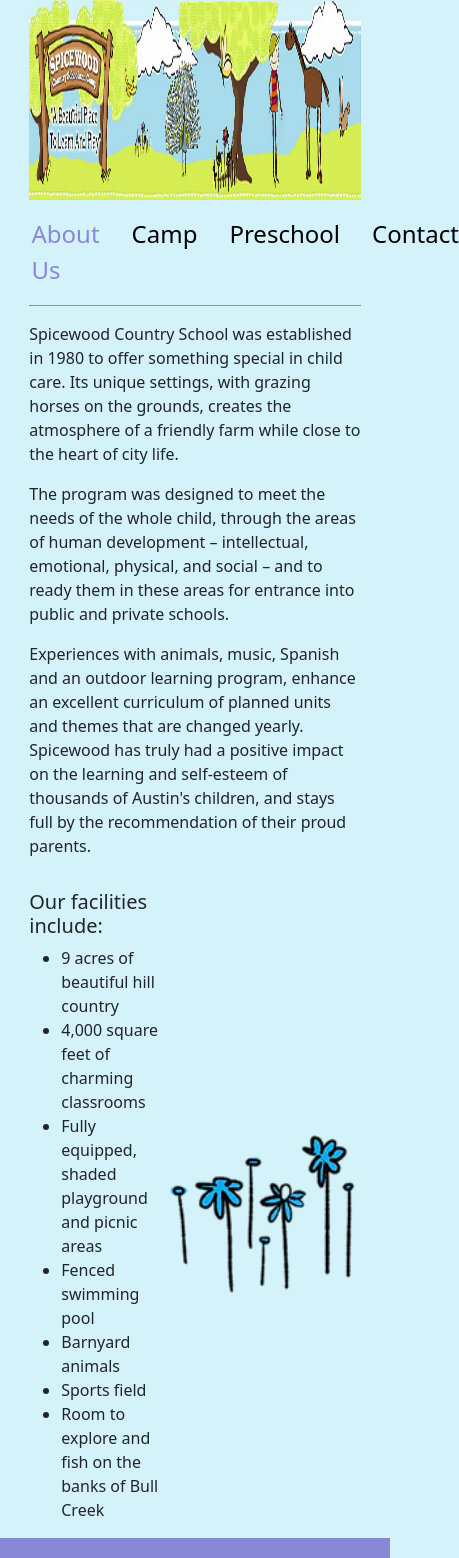
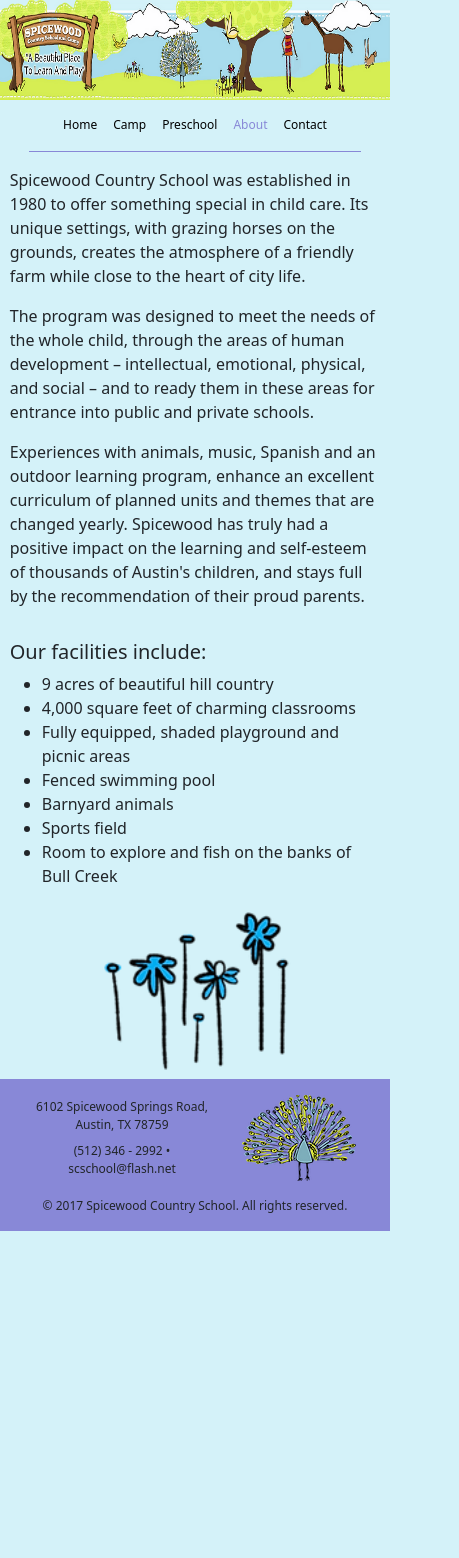
Before and after one commit to coldnebraska/spicewood-country-club, a React (Vite) app: page /about in a window 390 px wide. Shown: the top 1558 px of the page, 459 px wide, since content can reach past the window. After the commit the page ends 1231 px from the top, so only its background shows below. Built offline with nearby package versions, Linux system fonts and the light colour scheme.

Commit message:
added responsive styling using media queries

```diff
--- a/src/components/Nav.jsx
+++ b/src/components/Nav.jsx
@@ -15,11 +15,6 @@ export default function Nav() {
           }>
             Home
           </NavLink>,
-          <NavLink key={2} to="/about" className={({ isActive, isPending }) =>
-            isPending ? "pending" : isActive ? "active" : ""
-          }>
-            About Us
-          </NavLink>,
           <NavLink key={3} to="/camp" className={({ isActive, isPending }) =>
             isPending ? "pending" : isActive ? "active" : ""
           }>
@@ -29,6 +24,11 @@ export default function Nav() {
             isPending ? "pending" : isActive ? "active" : ""
           }>
             Preschool
+          </NavLink>,
+          <NavLink key={2} to="/about" className={({ isActive, isPending }) =>
+            isPending ? "pending" : isActive ? "active" : ""
+          }>
+            About
           </NavLink>,
           <NavLink key={5} to="/contact" className={({ isActive, isPending }) =>
             isPending ? "pending" : isActive ? "active" : ""
--- a/src/index.css
+++ b/src/index.css
@@ -179,7 +179,8 @@ width: 70%;
   display: flex;
   justify-content: space-evenly;
   align-items: center;
-  margin-top: 2rem;
+  margin: 2rem 0;
+  gap: 1rem;
 }
 
 .contact-form {
@@ -224,3 +225,92 @@ width: 70%;
   width: 350px;
   height: 350px;
 }
+
+@media screen and (max-width: 900px) {
+  .info-bar {
+    flex-wrap: wrap;
+    row-gap: 1rem;
+  }
+
+  .info {
+    width: 49%;
+  }
+
+  .middle-bar {
+    display: none;
+  }
+}
+
+@media screen and (max-width: 650px) {
+  #header-img {
+    height: 150px;
+    width: 100%;
+    margin: 0;
+  }
+
+  nav {
+    font-size: 20px;
+    gap: 1rem;
+  }
+
+  .contact-bottom {
+    flex-direction: column-reverse;
+  }
+}
+
+@media screen and (max-width: 500px) {
+  nav {
+    font-size: 16px;
+  }
+
+  .page-layout-1,
+  .page-layout-2 {
+    width: 95%;
+    margin: 0 2.5%;
+  }
+
+  .bottom {
+    flex-direction: column;
+  }
+
+  .downloads h3 {
+    font-size: 20px;
+  }
+
+  .downloads button {
+    font-size: 12px;
+  }
+
+  .contact-bottom {
+    width: 85%;
+    margin: 2rem 7.5%;
+  }
+
+  .footer p {
+    font-size: 12px;
+  }
+}
+
+@media screen and (max-width: 400px) {
+  #header-img {
+    height: 100px;
+  }
+
+  nav {
+    font-size: 12px;
+  }
+
+  .page-layout-1 h2,
+  .page-layout-1 h4 {
+    font-size: 20px;
+  }
+
+  .downloads h3 {
+    font-size: 16px;
+  }
+
+  #map {
+    width: 300px;
+    height: 300px;
+  }
+}
--- a/src/pages/ContactPage.jsx
+++ b/src/pages/ContactPage.jsx
@@ -17,7 +17,7 @@ export default function ContactPage() {
             <p>6102 Spicewood Springs Road, Austin, TX 78759</p>
           </div>
 
-          <div className="bar"></div>
+          <div className="bar middle-bar"></div>
 
           <div className="info">
             <h4>Email:</h4>
```
